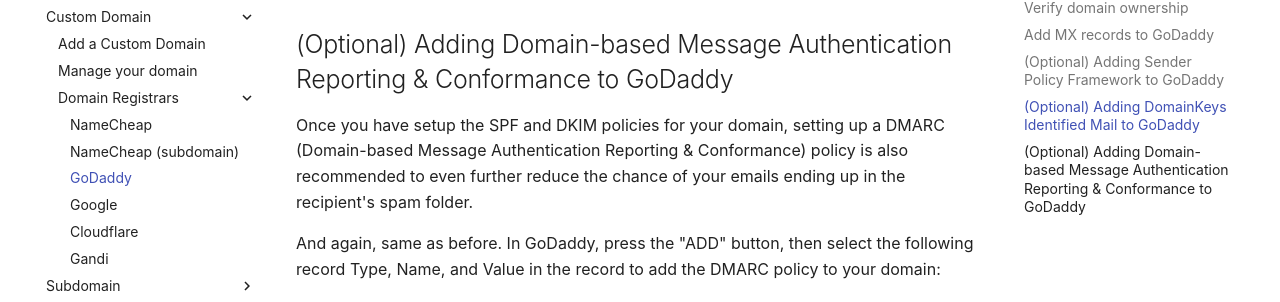
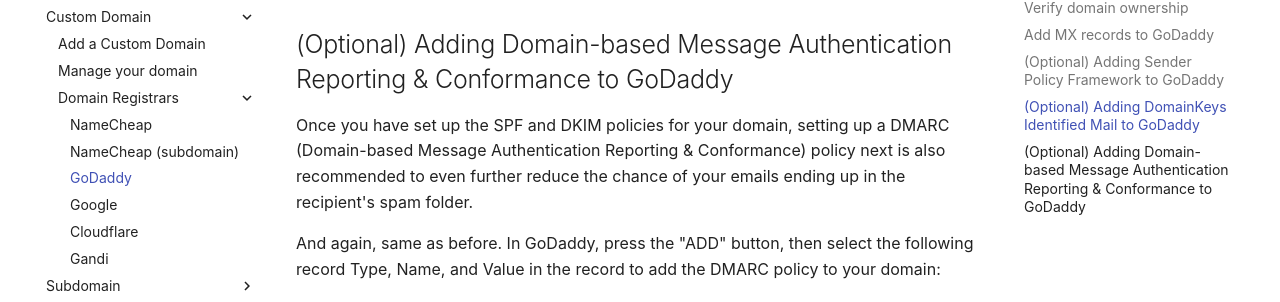
Before and after one commit to simple-login/documentation, an MkDocs documentation site: the page built from docs/custom-domain/registrars/godaddy/godaddy.md, in a window 1280 px wide and 900 px high, scrolled down 6382 px. Shown: the part 145-447 px from the top of the window. Built offline with MkDocs 1.6.1 and Material for MkDocs 9.7.7, drawn with Linux system fonts in a browser that asks for light colours; comment, search, counter and statistics services are not loaded; some of the changed text lies outside the part shown.

Commit message:
Update godaddy.md
Fixed the "set up" comments mentioned to me.

```diff
--- a/docs/custom-domain/registrars/godaddy/godaddy.md
+++ b/docs/custom-domain/registrars/godaddy/godaddy.md
@@ -6,7 +6,7 @@ Head to the SimpleLogin [domain page](https://app.simplelogin.io/dashboard/custo
 
 ![](./new-domain.png)
 
-You'll then be redirected to the SimpleLogin DNS setup page that has a guide on how to setup different DNS records for your domain.
+You'll then be redirected to the SimpleLogin DNS setup page that has a guide on how to set up different DNS records for your domain.
 
 ![](./domain-dns.png)
 
@@ -104,7 +104,7 @@ If it hasn't, then double check the setup and fix any mistakes.
 
 ## (Optional) Adding Domain-based Message Authentication Reporting & Conformance to GoDaddy
 
-Once you have setup the SPF and DKIM policies for your domain, setting up a DMARC (Domain-based Message Authentication Reporting & Conformance) policy is also recommended to even further reduce the chance of your emails ending up in the recipient's spam folder.
+Once you have set up the SPF and DKIM policies for your domain, setting up a DMARC (Domain-based Message Authentication Reporting & Conformance) policy next is also recommended to even further reduce the chance of your emails ending up in the recipient's spam folder.
 
 And again, same as before. In GoDaddy, press the "ADD" button, then select the following record Type, Name, and Value in the record to add the DMARC policy to your domain:
 
```
